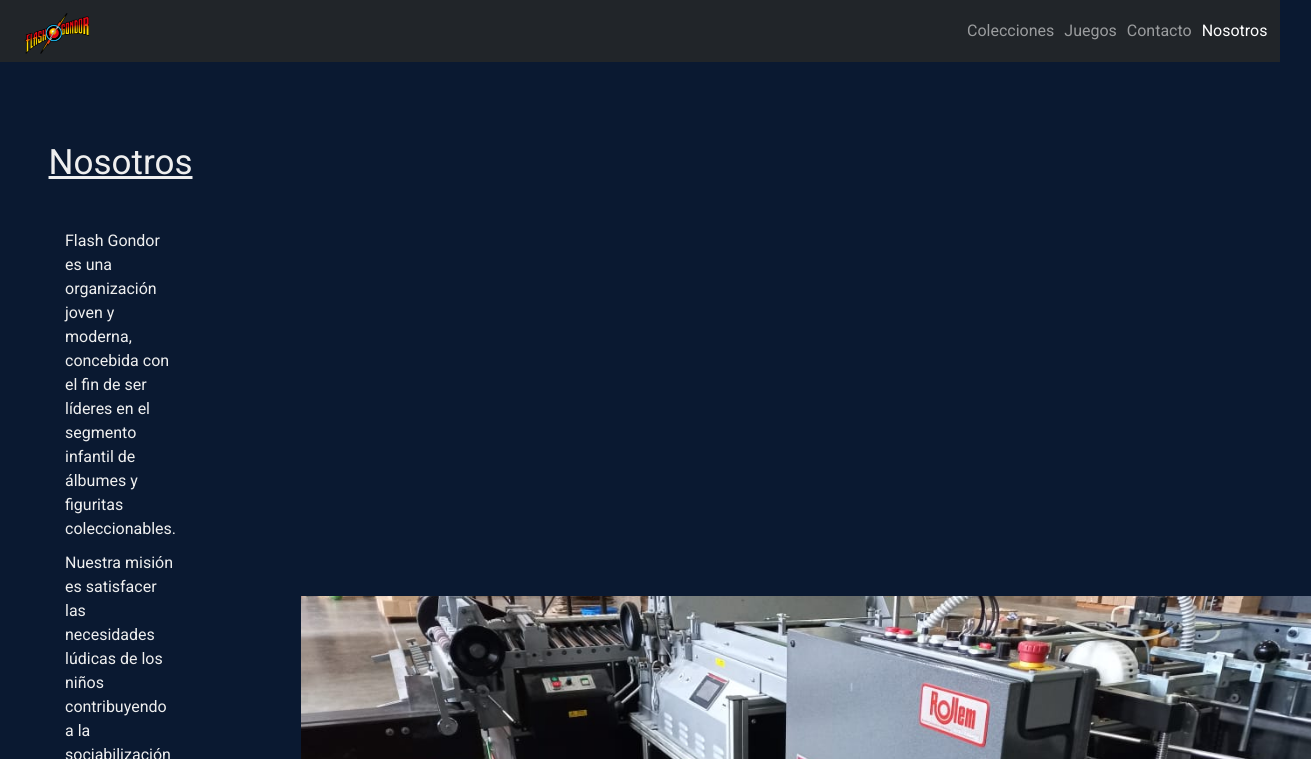
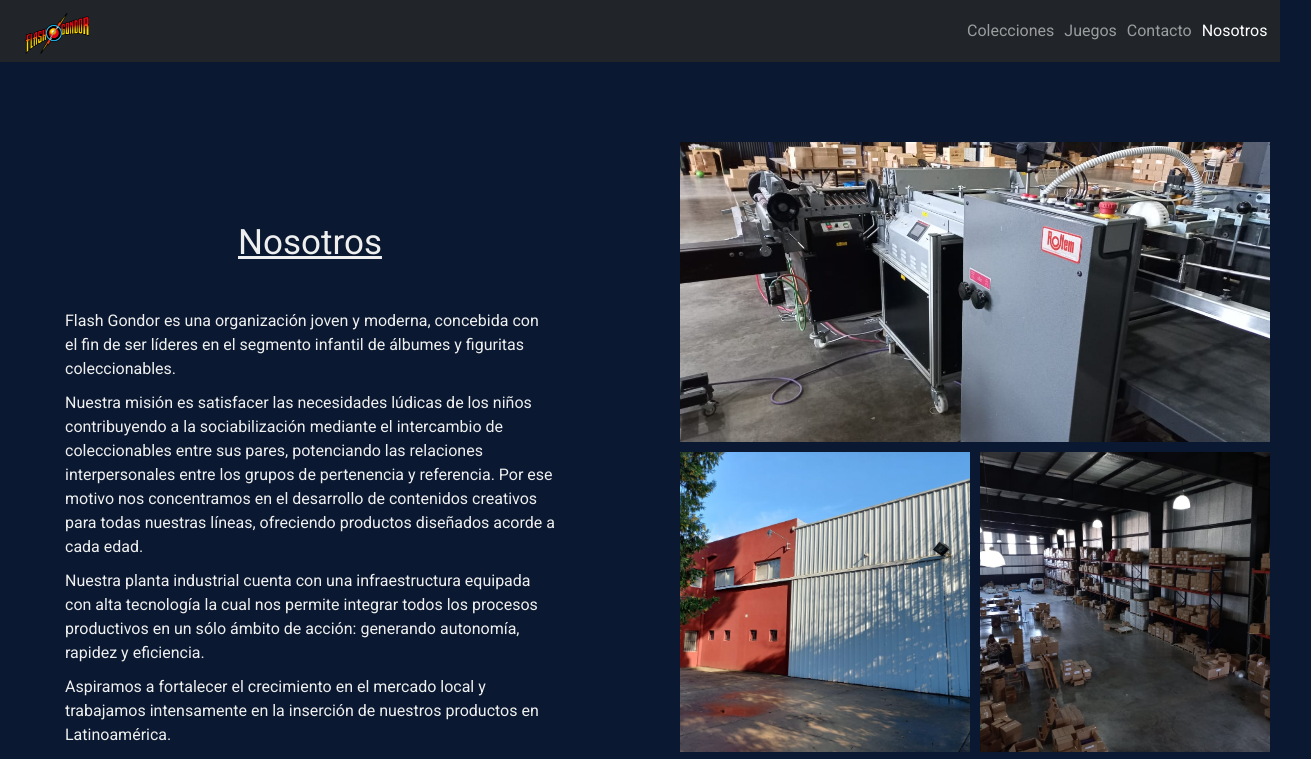
Before and after one commit to joacobruu/Flash_Gondor-Bru, a website: page pages/nosotros.html in a window 1280 px wide. Shown: the top 759 px of the page, 1311 px wide, since content can reach past the window. Drawn offline with nearby package versions, Linux system fonts and the light colour scheme.

Commit message:
corrigiendo seccion nosotros

```diff
--- a/scss/styles.scss
+++ b/scss/styles.scss
@@ -288,12 +288,14 @@ body {
     .aboutUs__container {
       margin-bottom: 230px;
       margin-right: 80px;
+      width: 50%;
     }
 
     .grid {
+      width: 50%;
       display: grid;
-      grid-template-columns: repeat(2, 500px);
-      grid-template-rows: repeat(3, 400px);
+      grid-template-columns: repeat(2, 50%);
+      grid-template-rows: repeat(3, 300px);
       gap: 10px;
       grid-template-areas: "img1 img1"
                            "img2 img3"
```
Also changed, not shown: css/styles.css.
